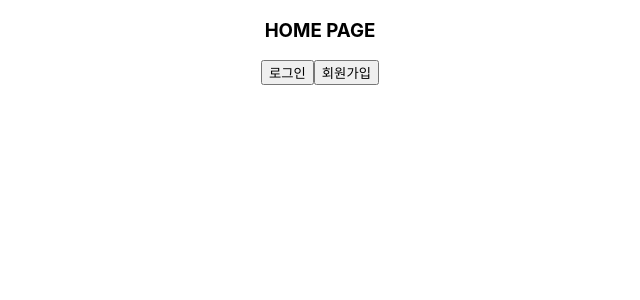
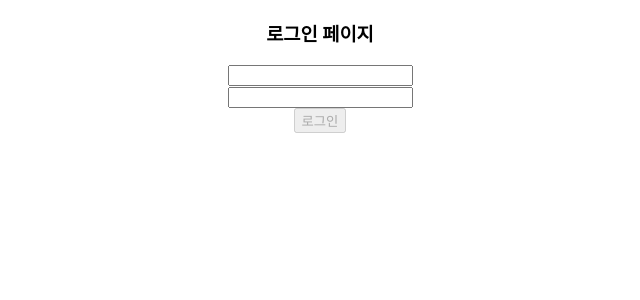
Before and after one commit to yoojiih/wanted-pre-onboarding-frontend, a React (Create React App) app: page /signin in a window 1280 px wide. Shown: the top 300 px of the page, without its empty margins (320-960 px from the left). Built offline with nearby package versions, Linux system fonts and the light colour scheme.

Commit message:
feat: 로그인 회원가입 페이지에 hoc 적용

```diff
--- /dev/null
+++ b/src/hoc/WithUserAuth.js
@@ -0,0 +1,15 @@
+import React, { useEffect } from 'react';
+import { useNavigate } from 'react-router-dom';
+
+export default function WithUserAuth (Component) {
+    function AuthenticationCheck(props) {
+        const navigate = useNavigate();
+        useEffect(() => {
+            if (localStorage.getItem('access_token') !== null) {
+                navigate('/todo');
+            }
+        }, []);
+        return <Component {...props} />;
+    }
+    return AuthenticationCheck;
+}
--- a/src/view/pages/SignIn.jsx
+++ b/src/view/pages/SignIn.jsx
@@ -1,25 +1,77 @@
-import React from "react";
+import React , { useState }from "react";
 import { useNavigate } from 'react-router-dom';
+import Email from "../components/Email";
+import Password from "../components/Password";
+import HttpUtil from "../../util/HttpUtil";
+import WithUserAuth from "../../hoc/WithUserAuth";
+
+const EMAIL_REGEXP = /^\S+@\S+$/;
 /**
- * 메인페이지 view
+ * 로그인 view
  *
  * @return Element 랜더링 뷰
  */
 function SignIn() {
     const navigate = useNavigate();
+    const [email, setEmail] = useState('');
+    const [password, setPassword] = useState('');
+    const [validEmail, setValidEmail] = useState(false);
+    const [validPassword, setValidPassword] = useState(false);
+
+    const validateEmail = (value) => {
+        return EMAIL_REGEXP.test(value);
+    };
+    const validatePassword = (value) => {
+        return value.length >= 8;
+    };
+
+    const handleSubmit = async (e) => {
+        e.preventDefault();
+
+        if (!validEmail || !validPassword) {
+            alert('이메일 혹은 비밀번호를 올바르게 입력해주세요');
+            return;
+        }
+        const response = await HttpUtil.call("POST_SIGNIN",{
+            email: email,
+            password: password,
+        });
+
+        if (response.access_token){
+            localStorage.setItem("access_token", response.access_token);
+            navigate('/todo');
+        }
+
+        if (!response) return;
+    }
+
+
+    const handleChnageInputEmail = (e) => {
+        e.preventDefault();
+        setEmail(e.target.value);
+        setValidEmail(validateEmail(e.target.value));
+    };
+
+    const handleChnageInputPassWord = (e) => {
+        e.preventDefault();
+        setPassword(e.target.value);
+        setValidPassword(validatePassword(e.target.value));
+    };
+
     return (
         <div className="page">
             <h3>
-                <b>HOME PAGE</b>
+                <b>로그인 페이지</b>
             </h3>
-            <button type="submit" onClick={()=>{ navigate('/signin') }} >
-                로그인
-            </button>
-            <button type="submit" onClick={()=>{ navigate('/signup') }} >
-                회원가입
-            </button>
+            <form onSubmit={handleSubmit}>
+                <Email name="email" defaultValue={email} required onChange={handleChnageInputEmail}/>
+                <Password name="email" defaultValue={password} required onChange={handleChnageInputPassWord}/>
+                <button type="submit" data-testid="signin-button" disabled={!validEmail || !validPassword}>
+                    로그인
+                </button>
+            </form>
         </div>
     );
 }
 
-export default SignIn;
+export default WithUserAuth(SignIn, null);
--- a/src/view/pages/SignUp.jsx
+++ b/src/view/pages/SignUp.jsx
@@ -3,15 +3,16 @@ import { useNavigate } from 'react-router-dom';
 import Email from "../components/Email";
 import Password from "../components/Password";
 import HttpUtil from "../../util/HttpUtil";
+import WithUserAuth from "../../hoc/WithUserAuth";
 
-const EMAIL_REGEXP = /^\S+@\S+\.\S+$/;
+const EMAIL_REGEXP = /^\S+@\S+$/;
 
 /**
- * 메인페이지 view
+ * 회원가입 view
  *
  * @return Element 랜더링 뷰
  */
-export default function SignUp() {
+function SignUp() {
     const navigate = useNavigate();
 
     const [email, setEmail] = useState('');
@@ -72,3 +73,5 @@ export default function SignUp() {
         </div>
     );
 }
+
+export default WithUserAuth(SignUp, null);
```
